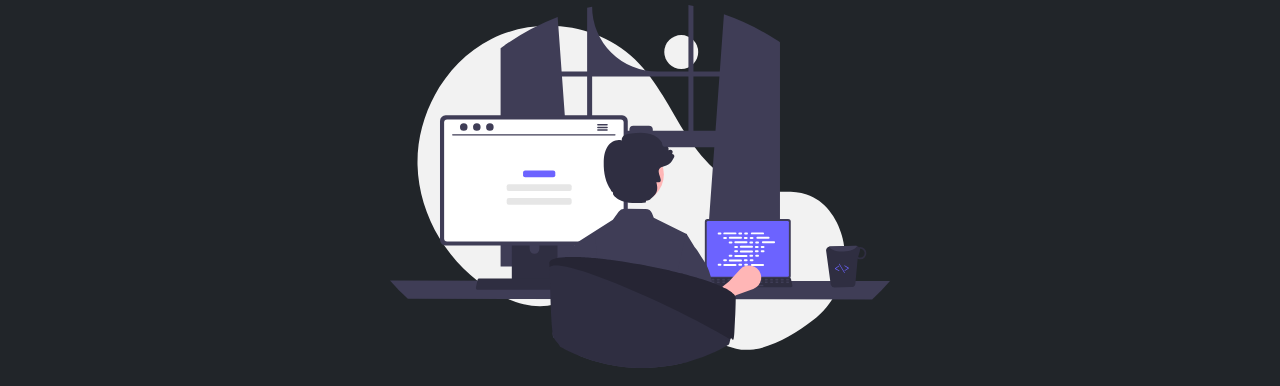
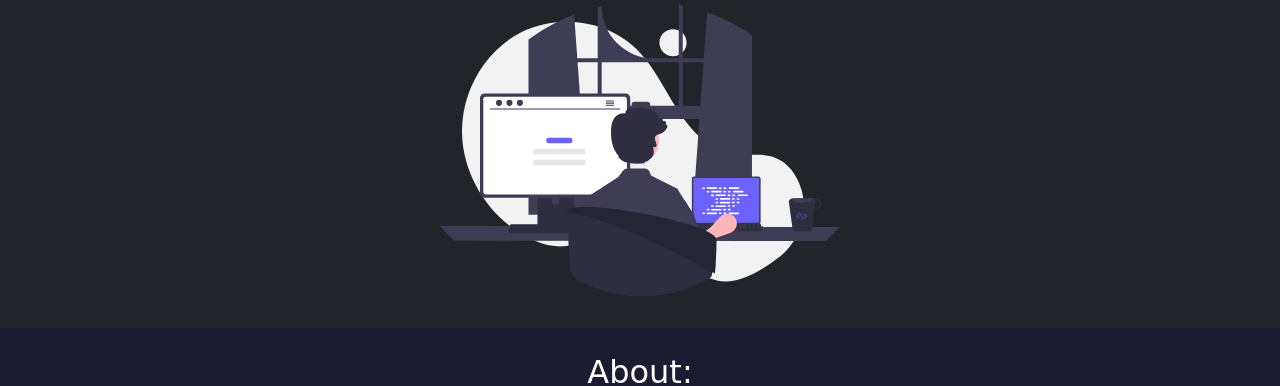
Before and after one commit to PabelH/pabelh.github.io, a plain HTML site: page index.html in a window 1280 px wide. Shown: the part 414-800 px from the top of the page. Drawn offline with nearby package versions, Linux system fonts and the light colour scheme; a web font is replaced by a local one.

Commit message:
update lower image

```diff
--- a/styles.css
+++ b/styles.css
@@ -103,11 +103,16 @@ h1 {
 
 }
 
-@media screen and (min-width: 700px) {
+/* @media screen and (min-width: 700px) {
   .hero-lower-image {
     max-width: 500px;
   }
-}
+} */
+
+@media screen and (min-width: 700px) {
+  .hero-lower-image {
+    max-width: 400px;
+  }
 
 /* About */
 .about {
```
